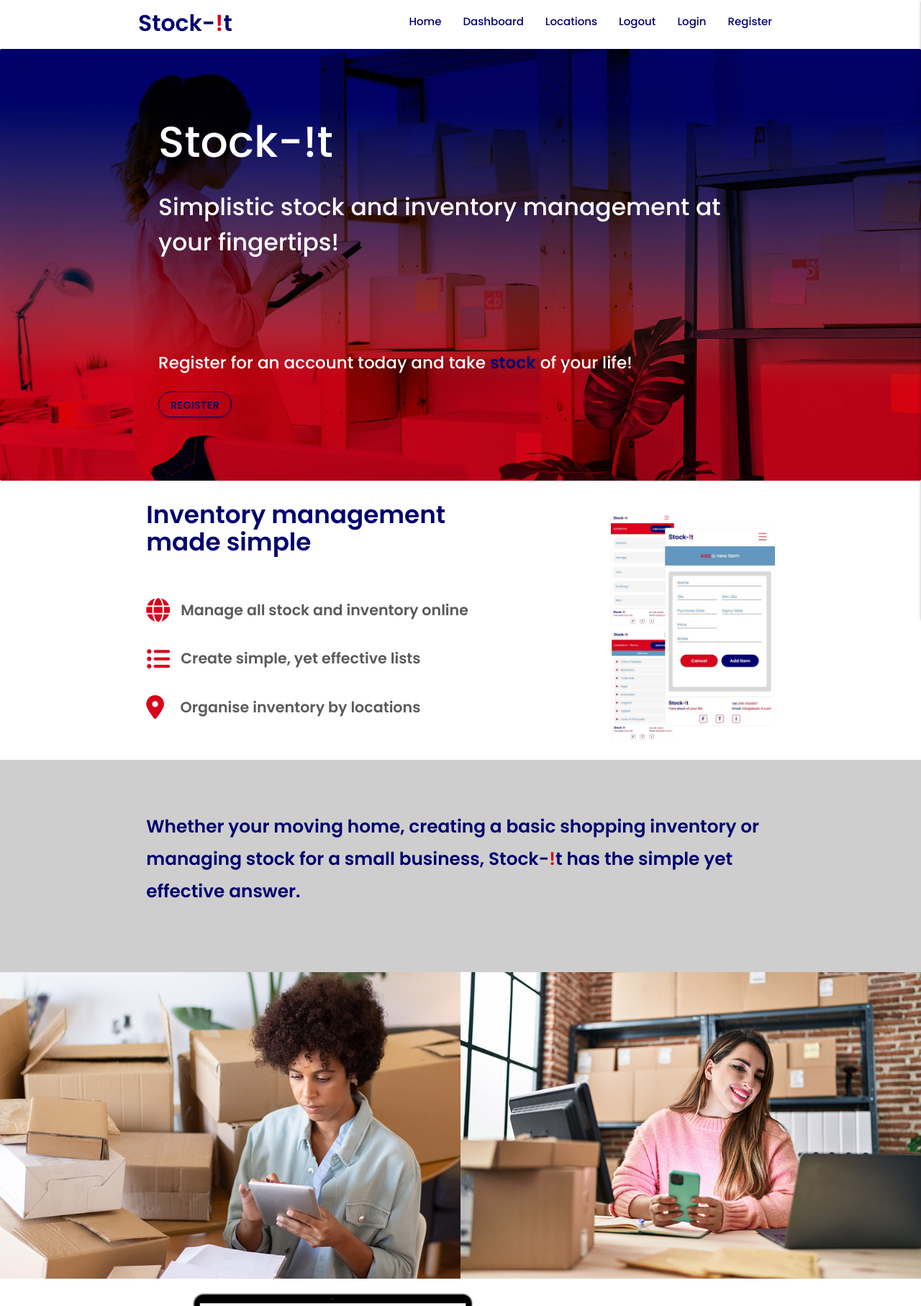
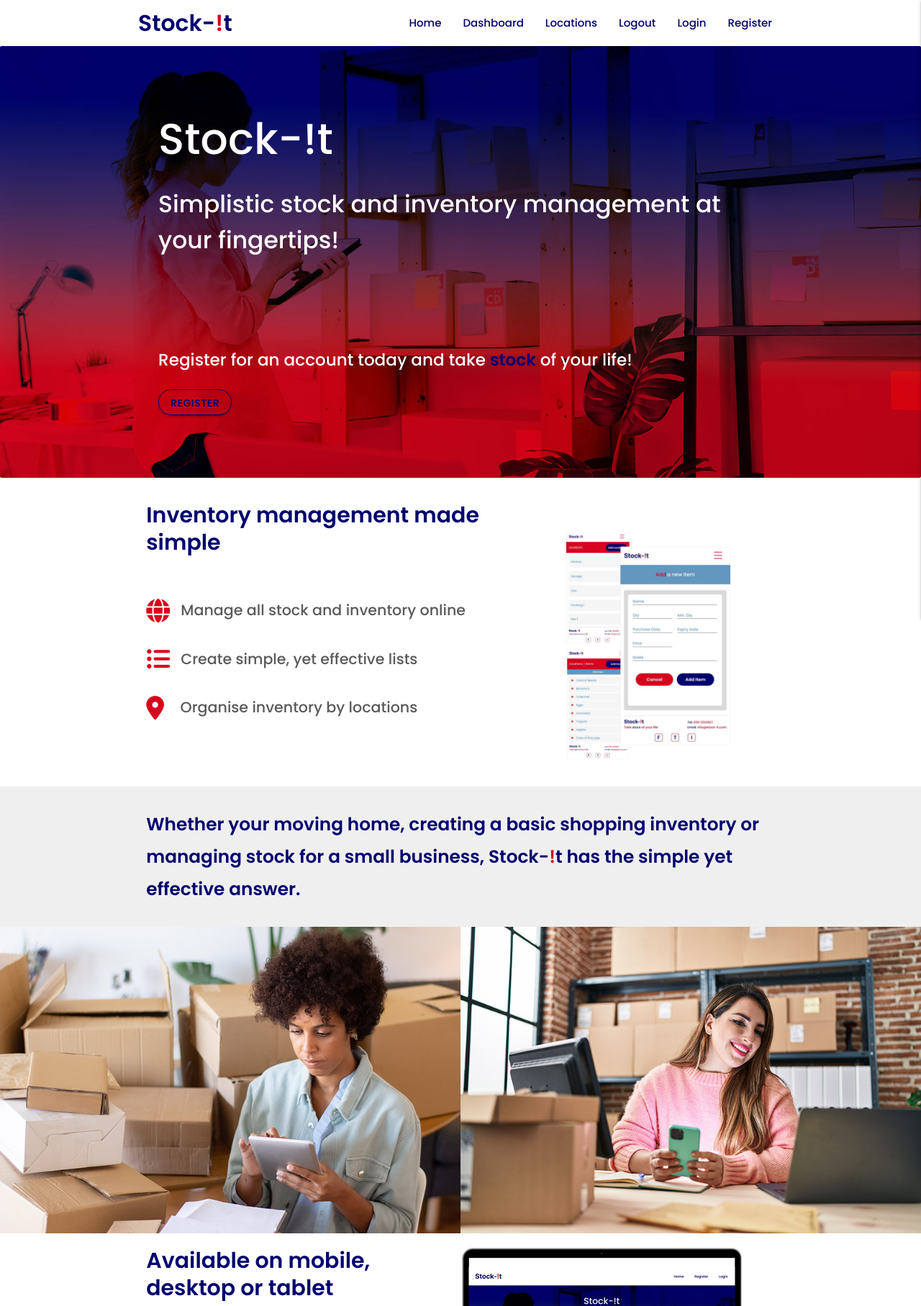
Before and after one commit to DaveWhiteh/SI-Test, a Flask app: page / in a window 1280 px wide. Shown: the top 1815 px of the page at 72% size. Run offline with Flask 3, Linux system fonts and the light colour scheme; some libraries are stand-ins or nearby versions.

Commit message:
Amend homepage contents and styles

```diff
--- a/static/css/style.css
+++ b/static/css/style.css
@@ -27,15 +27,14 @@ main {
 }
 
 .no-margin-bottom {
-    margin-bottom: 0px !important;
+    margin-bottom: 0px;
 }
 
 /* --------------------------------------------------------------------------------------- Containers */
 
 .container-wrapper {
-    padding-top: 3rem;
-    padding-bottom: 3rem;
-
+    padding-top: 2rem;
+    padding-bottom: 2rem;
 }
 
 /* --------------------------------------------------------------------------------------- Background Colors */
@@ -45,7 +44,7 @@ main {
 }
 
 .bg-color-grey {
-    background-color: #cecece;
+    background-color: #EFEFEF;
 }
 
 /* --------------------------------------------------------------------------------------- Text Colors */
@@ -88,36 +87,27 @@ main {
     color: #01016F;
 }
 
-ul {
-    list-style: none;
-    padding-left: 0;
-}
-
-li {
-    margin-bottom: 0.5rem;
-    display: flex;
-    align-items: center;
-    line-height: 4rem;
-}
-
-li span {
-    display: flex;
-    font-size: 125%;
-}
-
-li i {
-    margin-right: 1rem;
-}
-
-li i.fa-location-dot {
-    margin-right: 1.5rem;
-}
-
 /* --------------------------------------------------------------------------------------- Navbar */
 
 nav ul a {
     color: #01016F;
     font-weight: 500;
+}
+
+nav ul a:hover {
+    background-color: #EFEFEF;
+}
+
+ul.sidenav li a {
+    color: #01016F;
+}
+
+ul.sidenav li a:hover {
+    background-color: #EFEFEF;
+}
+
+.sidenav li a {
+    height: 38px;
 }
 
 /* --------------------------------------------------------------------------------------- Jumbotron */
@@ -136,8 +126,13 @@ nav ul a {
     margin: 0;
 }
 
+#jumbotron .container {
+    margin-left: 0;
+    margin-right: 0;
+}
+
 .jumbo-content {
-    text-align: center;
+    text-align: left;
 }
 
 .jumbo-subtitle {
@@ -146,13 +141,14 @@ nav ul a {
 }
 
 .jumbo-text {
-
     font-size: 110%;
 }
 
+
+
 /* --------------------------------------------------------------------------------------- Home Page */
 
-.image-position {
+.image {
     width: 100%;
     background-repeat: no-repeat;
     background-size: cover;
@@ -165,35 +161,68 @@ nav ul a {
 
 .image-position1 {
    width: 100%;
-
-
 }
 
-.image-position2 {
-    width: 65%;
-    margin-top: 3rem;
+.banner-image {
+    width: 80%;
 }
 
 .banner-bg {
     height: 350px;
-    background-color: #cecece;
+    background-color: #EFEFEF;
 }
 
 .banner-title {
+    font-size: 2rem;
+    margin-top: 0;
     margin-bottom: 3rem;
+    line-height: 2.5rem;
 }
 
 .banner-content {
-    display: flex;
-    align-items: center;
+    text-align: left;
+    margin-bottom: 0;
 }
 
 .banner-text {
     font-size: 125%;
 }
 
+.banner-content-image {
+    text-align: center;
+}
+
+ul {
+    list-style: none;
+    padding-left: 0;
+}
+
+li.banner-list {
+    margin-bottom: 1.5rem;
+    display: flex;
+    align-items: center;
+    line-height: 1.75rem;
+}
+
+li.banner-list:last-child {
+    margin-bottom: 3rem;
+}
+
+li.banner-list span {
+    font-size: 120%;
+}
+
+li i {
+    margin-right: 1rem;
+}
+
+li i.fa-location-dot {
+    margin-right: 1.5rem;
+}
+
 .caption-text {
-    line-height: 3rem;
+    font-size: 110%;
+    line-height: 2.25rem;
 }
 
 .devices-title {
@@ -308,4 +384,47 @@ hr {
         font-size: 150%;
     }
 
+    .banner-title {
+        margin-bottom: 3rem;
+    }
+
+    .banner-content {
+        display: flex;
+        align-items: center;
+    }
+
+    ul {
+        list-style: none;
+        padding-left: 0;
+    }
+
+    li.banner-list {
+        margin-bottom: 0.5rem;
+        display: flex;
+        align-items: center;
+        line-height: 4rem;
+    }
+
+    li.banner-list span {
+        display: flex;
+        font-size: 125%;
+    }
+
+    li i {
+        margin-right: 1rem;
+    }
+
+    li i.fa-location-dot {
+        margin-right: 1.5rem;
+    }
+
+    .banner-image {
+        width: 65%;
+        margin-top: 3rem;
+    }
+
+    .caption-text {
+        line-height: 3rem;
+    }
+
 }
--- a/templates/base.html
+++ b/templates/base.html
@@ -80,12 +80,12 @@
     <footer class="page-footer bg-color-white">
         <hr>
         <div class="container hide-on-small-only">
-            <div class="row valign-wrapper">
-                <div class="col l9 m8">
+            <div class="row valign-wrapper no-margin-bottom">
+                <div class="col m8">
                     <h3 class="footer-title">Stock-<span class="text-red">!</span>t</h3>
-                    <p class="footer-subtitle">Take <span class="text-blue">stock</span> of your life</p>
+                    <p class="footer-subtitle">Experience the simplest stock and inventory management tool</p>
                 </div>
-                <div class="col l3 m4 right-align">
+                <div class="col m4 right-align">
                     <div class="footer-media">
                         <a href="https://www.facebook.com" target="_blank">
                             <i class="fab fa-facebook-square fa-2x icon-blue" aria-hidden="true"></i>
@@ -104,7 +104,7 @@
             <div class="row">
                 <div class="col s12 center-align">
                     <h3 class="footer-title">Stock-<span class="text-red">!</span>t</h3>
-                    <p class="footer-subtitle">Take <span class="text-blue">stock</span> of your life</p>
+                    <p class="footer-subtitle">Experience the simplest stock and inventory management tool</p>
                 </div>
             </div>
             <div class="row">
--- a/templates/home.html
+++ b/templates/home.html
@@ -16,39 +16,38 @@
         </div>
     </section>
 
-    <section id="banner" class="">
-        <div class="container ">
+    <section id="management" class="">
+        <div class="container container-wrapper">
             <div class="row banner-content">
-                <div class="col s12 l7 ">
+                <div class="col s12 l7">
                     <h4 class="text-blue text-semibold banner-title">Inventory management made simple</h4>
                     <ul>
-                        <li>
+                        <li class="banner-list">
                             <i class="fas fa-globe fa-2x icon-red"></i>
-                            <span class="text-grey text-semibold">Manage all stock and inventory online</span>
+                            <span class="text-grey text-medium">Manage all stock and inventory online</span>
                         </li>
-                        <li>
+                        <li class="banner-list">
                             <i class="fas fa-list-ul fa-2x icon-red"></i>
-                            <span class="text-grey text-semibold">Create simple, yet effective lists</span>
+                            <span class="text-grey text-medium">Create simple, yet effective lists</span>
                         </li>
-                        <li>
+                        <li class="banner-list">
                             <i class="fas fa-location-dot fa-2x icon-red"></i>
-                            <span class="text-grey text-semibold">Organise inventory by locations</span>
+                            <span class="text-grey text-medium">Organise inventory by locations</span>
                         </li>
                     </ul>
                 </div>
-                <div class="col s12 l5 right-align">
-                    <img src="../static/images/Group 27.png" class="image-position2"
-                        alt="Lady moving house, using stock-it on tablet.">
+                <div class="col s12 l5 banner-content-image">
+                    <img src="../static/images/Group 27.png" class="banner-image" alt="Group of images shwoing stock-it content on mobile device">
                 </div>
             </div>
         </div>
     </section>
 
-    <section id="caption" class="container-wrapper bg-color-grey">
-        <div class="container">
-            <div class="row caption-text">
+    <section id="caption" class=" bg-color-grey">
+        <div class="container container-wrapper">
+            <div class="row caption-text no-margin-bottom">
                 <div class="col s12">
-                    <p class="text-blue text-semibold">Whether your moving home, creating a basic shopping inventory or
+                    <p class="text-blue text-semibold no-margin-top no-margin-bottom">Whether your moving home, creating a basic shopping inventory or
                         managing stock for a small business, Stock-<span class="text-red">!</span>t has the simple yet
                         effective answer.</p>
                 </div>
@@ -56,34 +55,31 @@
         </div>
     </section>
 
-    <section id="image-1" class="">
+    <section id="pictures">
         <div class="row">
             <div class="col s12 m6 no-padding">
                 <picture>
-                    <img src="../static/images/about.jpg" class="image-position"
-                        alt="Lady moving house, using stock-it on tablet.">
+                    <img src="../static/images/about.jpg" class="image" alt="Lady moving house, using stock-it on tablet">
                 </picture>
             </div>
             <div class="col s12 m6 no-padding">
                 <picture>
-                    <img src="../static/images/about-3.jpg" class="image-position"
-                        alt="Lady moving house, using stock-it on tablet.">
+                    <img src="../static/images/about-3.jpg" class="image" alt="Lady using stock-it on mobile for small business">
                 </picture>
             </div>
         </div>
     </section>
 
-    <section id="banner" class="">
+    <section id="devices" class="">
         <div class="container ">
             <div class="row">
-                <div class="col s12 l7">
-                    <img src="../static/images/about-laptop.jpg" class="image-position1"
-                        alt="Lady moving house, using stock-it on tablet.">
-                </div>
                 <div class="col s12 l5">
-                    <h4 class="devices-title text-blue text-semibold">Available on mobile, desktop or tablet</h4>
+                    <h4 class="text-blue text-semibold banner-title">Available on mobile, desktop or tablet</h4>
                     <p class="devices-text text-grey text-medium">Use Stock-!t on mobile, desktop, or tablet, thanks to a responsive design. You can update inventory in real time from any location.</p>
                     <a href="" class="btn">Login</a>
+                </div>
+                <div class="col s12 l7">
+                    <img src="../static/images/about-laptop.jpg" class="image" alt="Image of a laptop and mobile">
                 </div>
             </div>
         </div>
@@ -93,27 +89,12 @@
         <div class="row">
             <div class="col s12 no-padding">
                 <picture>
-                    <img src="../static/images/about-2.jpg" class="image-position"
-                        alt="Lady moving house, using stock-it on tablet.">
+                    <img src="../static/images/about-2.jpg" class="image" alt="Lady on her laptop, using stock-it for her business">
                 </picture>
             </div>
         </div>
     </section>
 
-    <section id="experience" class="container-wrapper banner-bg">
-        <div class="container">
-            <div class="row">
-                <div class="col s12 center-align">
-                    <h4 class="text-blue text-semibold">Experience the simplest stock and inventory management tool</h4>
-                </div>
-            </div>
-            <div class="row">
-                <div class="col s12 center-align">
-                    <p class="devices-text text-red text-semibold">Take <span class="text-blue">stock</span> of your life</p>
-                    <a href="" class="btn">Register</a>
-                </div>
-            </div>
-        </div>
-    </section>
+
 
 {% endblock %}
```
Also changed, not shown: other parts of static/css/style.css (+48 -1 lines).
